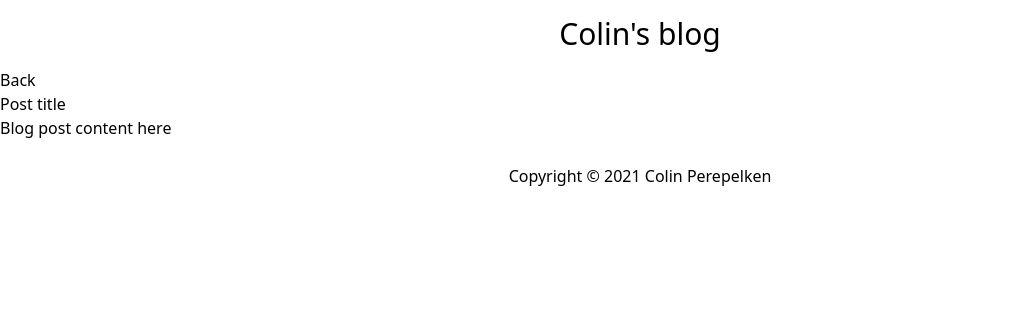
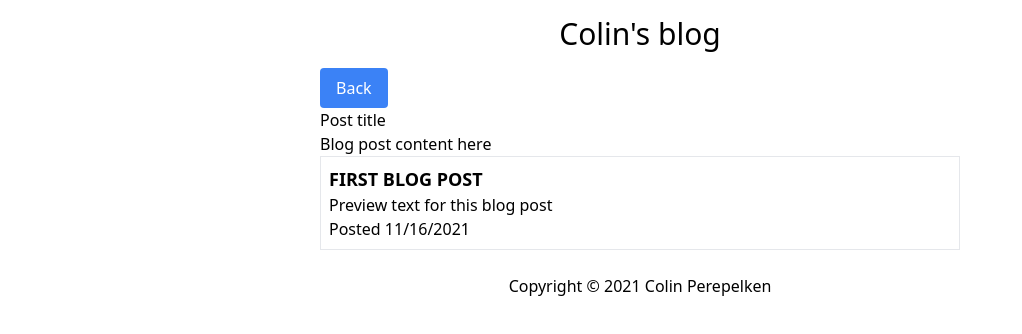
Before and after one commit to colinperepelken/blog, a React (Create React App) app in the folder client/: page /post/1/view in a window 1280 px wide. Shown: the top 334 px of the page, without its empty margins (0-1022 px from the left). Built offline with nearby package versions, Linux system fonts and the light colour scheme.

Commit message:
Use Button on SinglePost view

```diff
--- a/client/src/App.tsx
+++ b/client/src/App.tsx
@@ -12,9 +12,11 @@ const App = () => {
             <Header />
             <Router>
                 <Switch>
-                    <Route path="/post/:id/view" component={SinglePost} />
-                    <Route path="/post/:id/edit" component={EditPost} />
-                    <Route path="/" component={Home} />
+                    <div className="max-w-screen-sm mx-auto">
+                        <Route path="/post/:id/view" component={SinglePost} />
+                        <Route path="/post/:id/edit" component={EditPost} />
+                        <Route path="/" component={Home} />
+                    </div>
                 </Switch>
             </Router>
             <Footer />
--- a/client/src/components/PostList.tsx
+++ b/client/src/components/PostList.tsx
@@ -13,7 +13,7 @@ const PostList = () => {
     // TODO fetch lists of posts for this page
     // TODO add pagination eventually
     return (
-        <div className="max-w-screen-sm mx-auto">
+        <div>
             <PostPreview post={examplePost}></PostPreview>
         </div>
     )
--- a/client/src/components/screens/SinglePost.tsx
+++ b/client/src/components/screens/SinglePost.tsx
@@ -1,4 +1,5 @@
 import { Link } from 'react-router-dom'
+import Button from '../base/Button'
 
 interface IProps {
     postId: string
@@ -9,7 +10,9 @@ const SinglePost = (props: IProps) => {
 
     return (
         <div>
-            <Link to="/">Back</Link>
+            <Link to="/">
+                <Button title="Back"></Button>
+            </Link>
             <div>
                 <article>
                     <h2>Post title</h2>
```
